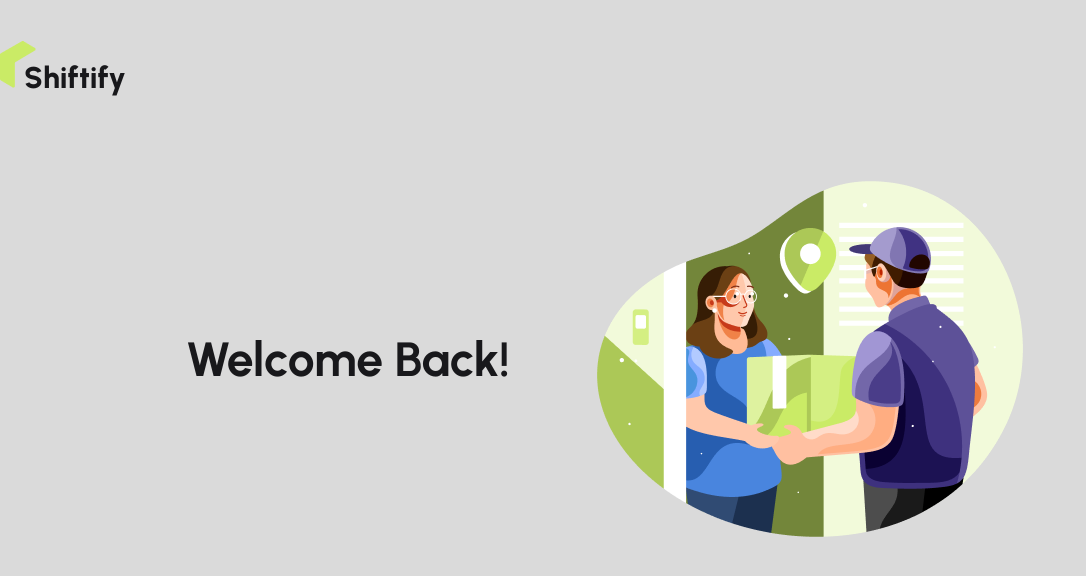
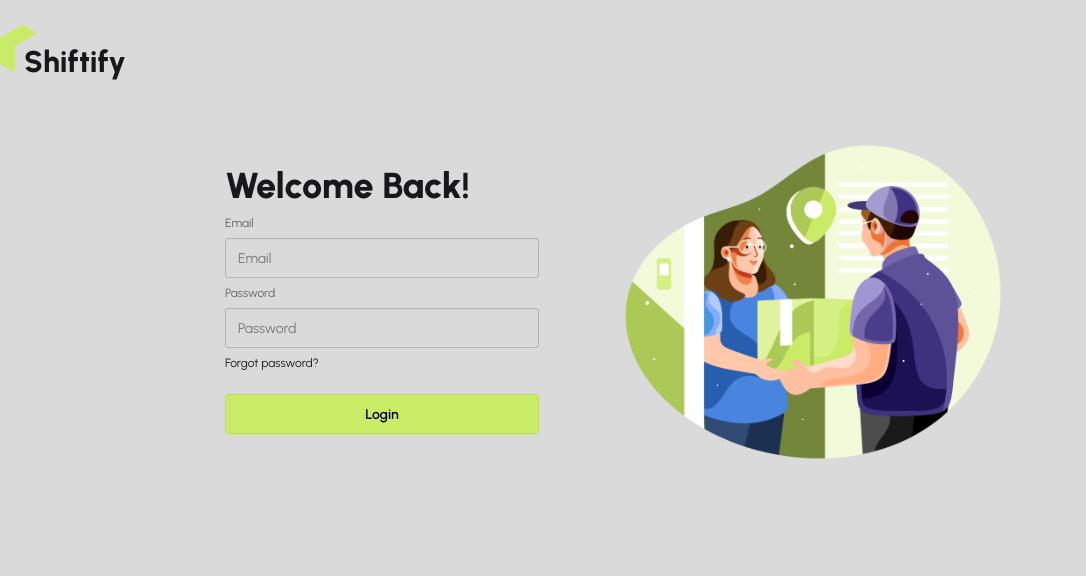
Before and after one commit to for-Sifad99/Shiftify-client, a React (Vite) app: page /auth-login in a window 1280 px wide. Shown: the top 576 px of the page, without its empty margins (0-1086 px from the left). Built offline with nearby package versions, Linux system fonts and the light colour scheme.

Commit message:
i added a simple login form with react-form-hook.

```diff
--- a/package.json
+++ b/package.json
@@ -14,6 +14,7 @@
     "aos": "^2.3.4",
     "react": "^19.1.0",
     "react-dom": "^19.1.0",
+    "react-hook-form": "^7.58.1",
     "react-icons": "^5.5.0",
     "react-responsive-carousel": "^3.2.23",
     "react-router": "^7.6.2",
--- a/src/index.css
+++ b/src/index.css
@@ -13,7 +13,7 @@
   --color-base-100: #DADADA;
   --color-base-200: #606060;
   --color-base-300: #f2f1fd;
-  --color-primary: #CAEB66;
+  --color-primary: #caeb66;
   --color-secondary: #03373d;
 }
 
@@ -23,3 +23,6 @@
   font-weight: 400;
   font-style: normal;
 }
+.fieldset input {
+  width: 100%;
+}
--- a/src/layouts/AuthRoot.jsx
+++ b/src/layouts/AuthRoot.jsx
@@ -7,18 +7,20 @@ import { Outlet } from 'react-router';
 const AuthRoot = () => {
     return (
         <section className="min-h-screen">
-            <div className='py-10 w-fit'>
+            <div className='xl:px-0 sm:px-12 px-5 py-6 w-fit'>
                 <ShiftifyLogo />
             </div>
 
             <div className='hero'>
-                <div className="flex-1 hero-content flex-col lg:flex-row-reverse">
+                <div className="hero-content flex-col md:flex-row-reverse">
                     <img
                         src={authImage}
+                        className='flex-1 w-full max-w-[400px] sm:max-w-[500px] sm:w-[440px] md:w-[380px] lg:w-[40%] xl:w-[500px] '
                     />
-                    <div className='flex-1'>
+                    <div className="w-full sm:w-[100%] md:w-[420px] lg:w-[46%] xl:w-[400px] max-w-[330px]">
                         <Outlet />
                     </div>
+
                 </div>
             </div>
         </section>
--- a/src/pages/Authentication/AuthLogin/AuthLogin.jsx
+++ b/src/pages/Authentication/AuthLogin/AuthLogin.jsx
@@ -1,8 +1,30 @@
 import React from 'react';
+import { useForm } from 'react-hook-form';
 
 const AuthLogin = () => {
+    const { register, handleSubmit } = useForm();
+
+    const onSubmit = data => {
+        console.log(data);
+    };
+
     return <>
-        <h1 className="text-5xl font-bold">Welcome Back!</h1>
+        <form onSubmit={handleSubmit(onSubmit)} className="px-2">
+            <h1 className="sm:text-4xl text-3xl font-extrabold mb-1">Welcome Back!</h1>
+            <fieldset className="fieldset">
+                {/* email */}
+                <label className="label" >Email</label>
+                <input type="email" className="input" {...register('email')} placeholder="Email" />
+
+                {/* password */}
+                <label className="label">Password</label>
+                <input type="password" className="input" {...register('password', { required: true, minLength: 6 })} placeholder="Password" />
+
+                {/* forgot password */}
+                <div><a className="link link-hover">Forgot password?</a></div>
+                <button className="btn btn-primary text-black mt-4">Login</button>
+            </fieldset>
+        </form>
     </>
 };
 
```
Also changed, not shown: 1 other file (tests, documents, lock files or other folders).
